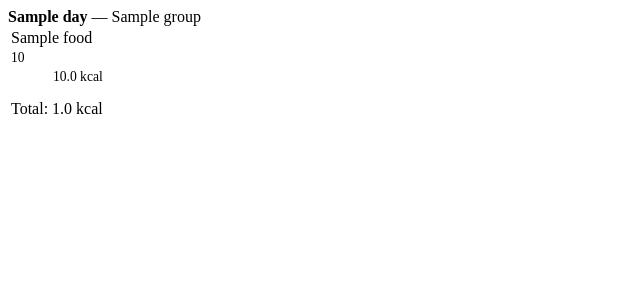
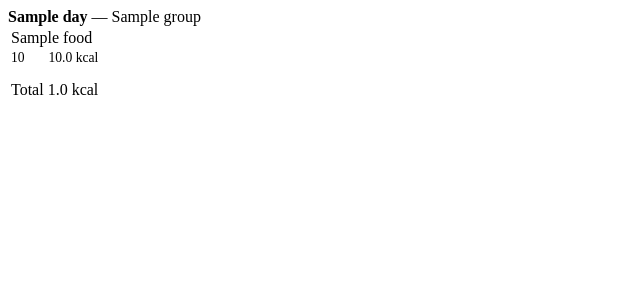
Before and after one commit to gregyski/cronometer-history-search, a FastAPI app: template src/cronometer_search/templates/results.html in a window 1280 px wide. Shown: the top 300 px of the page, without its empty margins (0-640 px from the left). Run offline with FastAPI, Linux system fonts and the light colour scheme; the template is opened without the code that fills it: most values are stand-ins (such as "Sample title", 1, 10 or a date in 2020); parts of the project's set-up code (start-up, migrations or seed data) failed here and were passed over.

Commit message:
Improve fit

```diff
--- a/src/cronometer_search/templates/results.html
+++ b/src/cronometer_search/templates/results.html
@@ -4,13 +4,18 @@
     <table>
         <tbody>
             {% for food in meal.foods %}
-            <tr><td>{{ food.food_name | highlight(query) }}</td></tr>
-            <tr><td style="color:var(--pico-muted-color); font-size:0.85rem; padding-top:0">{{ food.amount }}</td></tr>
-            <tr><td style="text-align:right; font-size:0.85rem; padding-top:0; padding-bottom:0.75rem">{{ "%.1f" | format(food.kcal) }} kcal</td></tr>
+            <tr><td colspan="2" class="food-name">{{ food.food_name | highlight(query) }}</td></tr>
+            <tr>
+                <td style="color:var(--pico-muted-color); font-size:0.85rem; padding-top:0; padding-bottom:0.75rem">{{ food.amount }}</td>
+                <td style="text-align:right; font-size:0.85rem; padding-top:0; padding-bottom:0.75rem; white-space:nowrap">{{ "%.1f" | format(food.kcal) }} kcal</td>
+            </tr>
             {% endfor %}
         </tbody>
         <tfoot>
-            <tr><td style="text-align:right">Total: {{ "%.1f" | format(meal.total_kcal) }} kcal</td></tr>
+            <tr>
+                <td>Total</td>
+                <td style="text-align:right; white-space:nowrap">{{ "%.1f" | format(meal.total_kcal) }} kcal</td>
+            </tr>
         </tfoot>
     </table>
 </article>
```
Also changed, not shown: src/cronometer_search/templates/index.html (+14 -1 lines).
